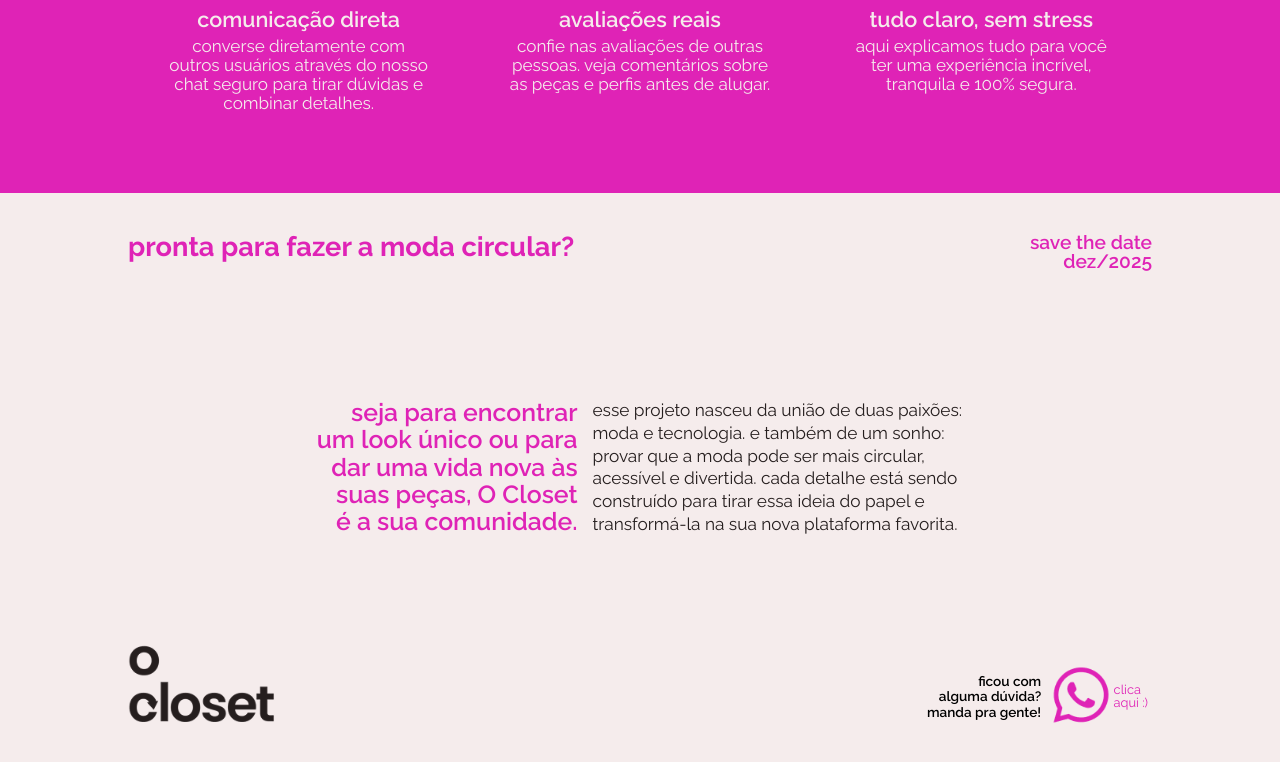
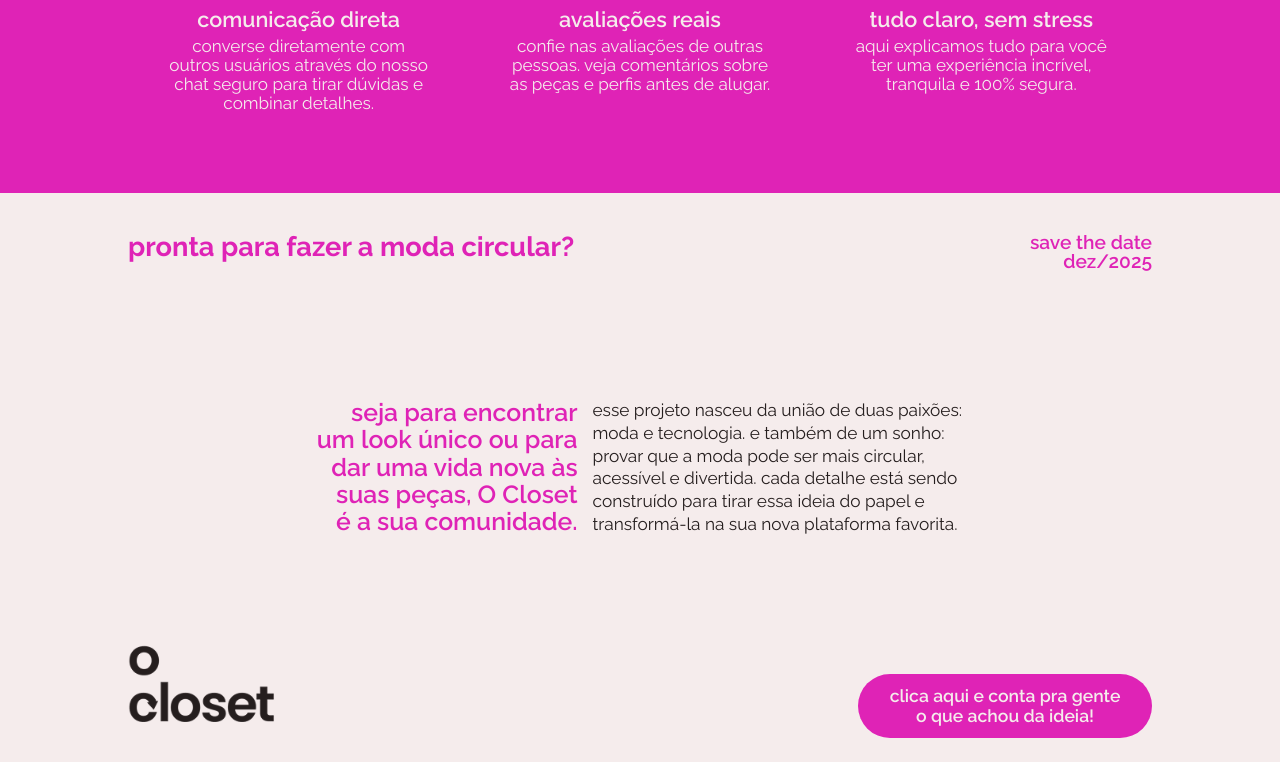
Before and after one commit to juzanotta/OCloset, a React (Vite) app: page / in a window 1280 px wide. Shown: the part 3183-3945 px from the top of the page. Built offline with nearby package versions, Linux system fonts and the light colour scheme.

Commit message:
final cta

```diff
--- a/src/components/Section4.css
+++ b/src/components/Section4.css
@@ -3,7 +3,7 @@
     background-color: var(--magenta);
 
     @media (max-width: 768px) {
-        padding: 1.4em 1.5em;
+        padding: 1.4em 1.5em 1em;
     }
 }
 
@@ -14,7 +14,7 @@
 
     @media (max-width: 768px) {
         font-size: 1.2em;
-        padding-bottom: 2em;;
+        padding-bottom: 2em;
     }
 }
 
@@ -35,14 +35,14 @@
     padding-bottom: 1em;
     @media (max-width: 768px) {
         width: auto;
-        padding-bottom: 2.5em;
+        padding-bottom: 2.9em;
     }
 }
 
 .box>img {
     width: 14em;
     @media (max-width: 768px) {
-        width: 14em;
+        width: 13em;
     }
 }
 
--- a/src/components/Section5.css
+++ b/src/components/Section5.css
@@ -45,7 +45,7 @@
     @media (max-width: 768px) {
         flex-direction: column;
         width: auto;
-        padding: 5em 0em 4.5em;
+        padding: 5em 0em 3.7em;
     }
 }
 
@@ -83,7 +83,7 @@
     display: flex;
     justify-content: space-between;
     @media (max-width: 768px) {
-        /* justify-content: end; */
+        justify-content: center;
     }
 }
 
@@ -91,9 +91,9 @@
     width: 10em;
     padding-bottom: 2.5em;
     @media (max-width: 768px) {
-        /* display: none; */
-        width: 5em;
-        padding: 1em 0em;
+        display: none;
+        /* width: 5em;
+        padding: 1em 0em; */
     }
 }
 
@@ -139,3 +139,23 @@
         width: 2.7em;
     }
 }
+
+.cta_form {
+    text-decoration: none;
+    background-color: var(--magenta);
+    color: var(--white);
+    font-size: 1.1em;
+    font-weight: 600;
+    border-radius: 8em;
+    padding: .7em 1.6em;
+    margin-top: 1em;
+    width: 13.5em;
+    text-align: center;
+    line-height: 1.1em;
+    @media (max-width: 768px) {
+        font-size: .9em;
+        margin-bottom: 1.5em;
+        margin-top: 0em;
+
+    }
+}
--- a/src/components/Section5.jsx
+++ b/src/components/Section5.jsx
@@ -20,13 +20,13 @@ export default function Section5() {
                 <img src="./s5m1.png" alt="" />
 
                 <div class="zap">
-                    <h2>ficou com <br /> alguma dúvida?<br />
+                    {/* <h2>ficou com <br /> alguma dúvida?<br />
                         manda pra gente!</h2>
                     <a href="https://wa.me/5553981311887" class="btn" >
                         <img src="./s5m2.png" alt="" />
                         <p>clica aqui :)</p>
-                    </a>
-
+                    </a> */}
+                    <a href="https://forms.gle/if7wUvb9k3kkWMMD8" class="cta_form">clica aqui e conta pra gente o que achou da ideia!</a>
                 </div>
             </div>
         </section>
```
